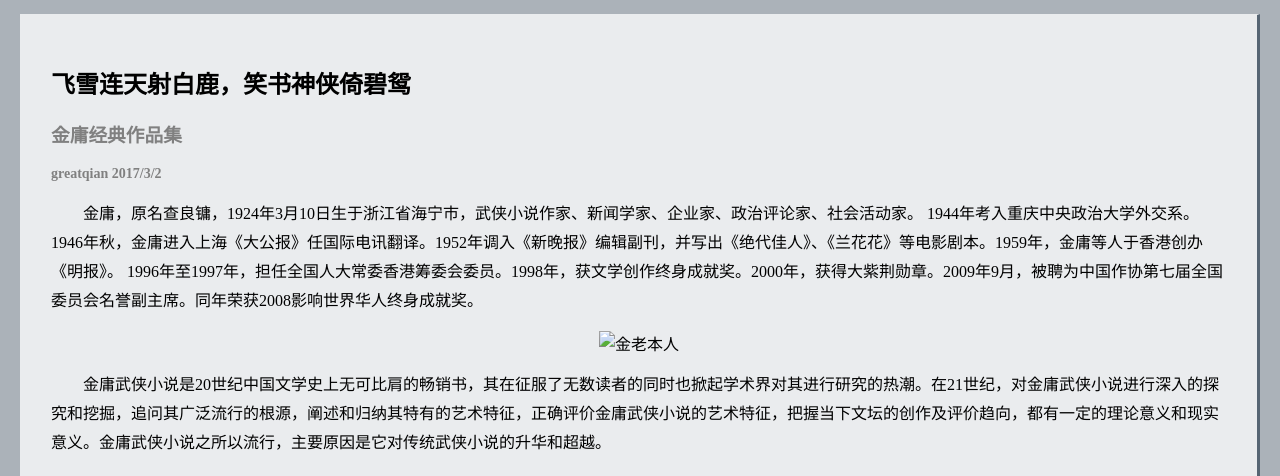
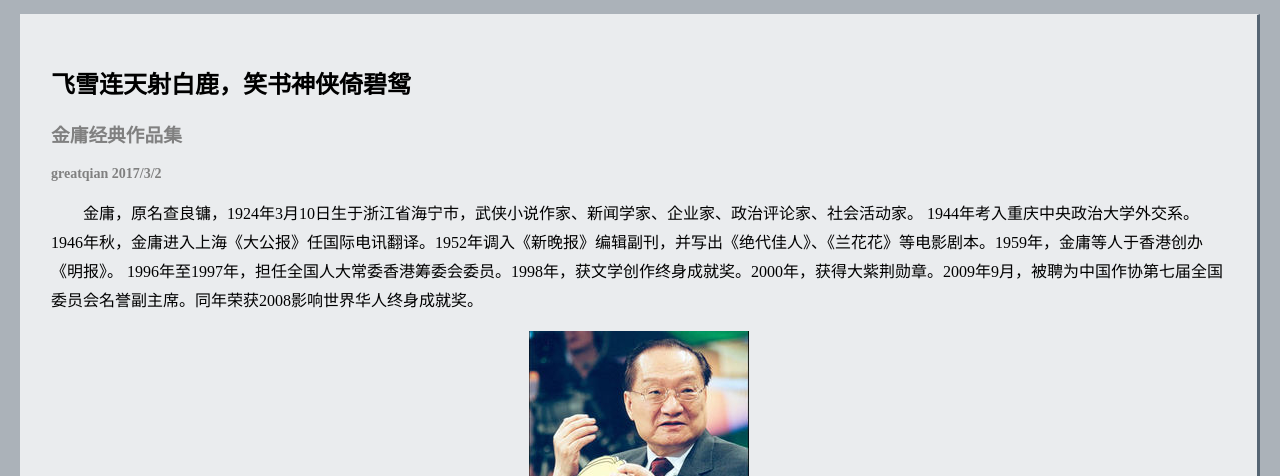
Before and after one commit to greatqian/baidu.com, a plain HTML site: page work02/index.html in a window 1280 px wide. Shown: the part 324-800 px from the top of the page. Drawn offline with Linux system fonts and the light colour scheme.

Commit message:
add picture

```diff
--- a/work02/index.html
+++ b/work02/index.html
@@ -3,7 +3,7 @@
 <head>
 	<title>金庸-影响一代人的武侠情缘</title>
 </head>
-<link rel="stylesheet" type="text/css" href="index.css">
+<link rel="stylesheet" type="text/css" href="main.css">
 <body>
 
 <table class="firstTable">
```
Also changed, not shown: work02/jinyong.jpg (added), work02/main.css (renamed from work02/index.css).
